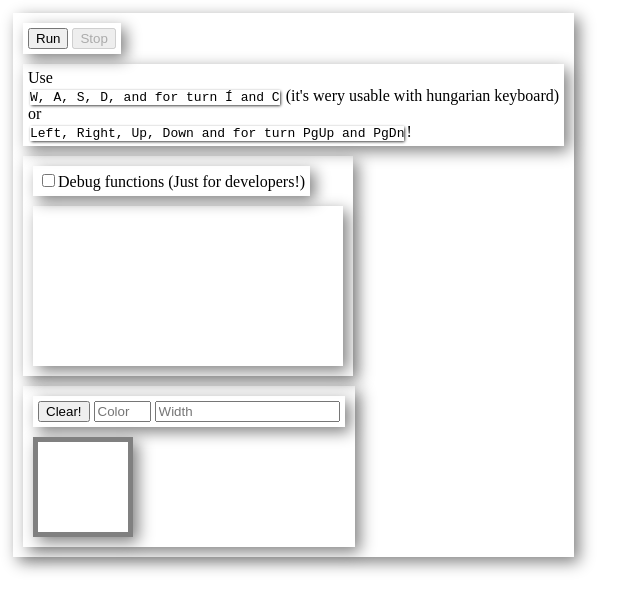
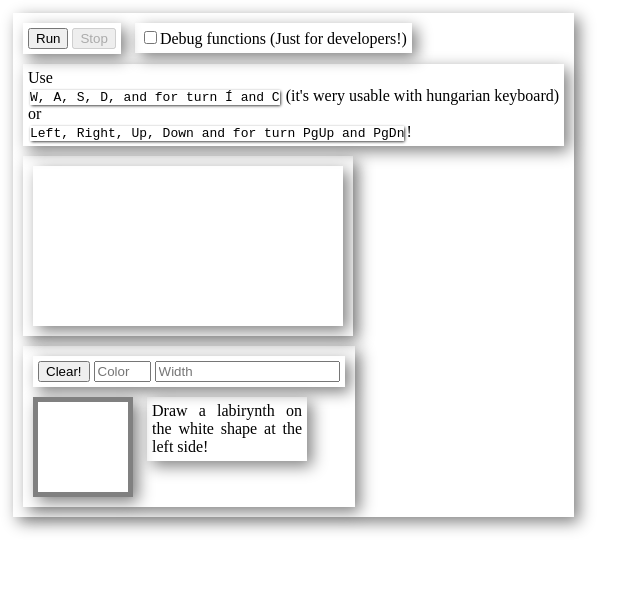
Before and after one commit to lezsakdomi/labirynth2, a plain HTML site: page index.html in a window 1280 px wide. Shown: the whole page, without its empty margins (0-644 px from the left). Drawn offline with nearby package versions, Linux system fonts and the light colour scheme.

Commit message:
Added help message for minimap, but iamdeveloper needed to be upgraded.

```diff
--- a/index.html
+++ b/index.html
@@ -8,6 +8,9 @@
   		<button id=mrunb onClick="mrun=setInterval(function(){reDraw()}, 100); mrunb.disabled=true; mstopb.disabled=false;">Run</button>
 		<button id=mstopb onclick="clearInterval(mrun); mstopb.disabled=true; mrunb.disabled=false;" disabled>Stop</button>
   	</div>
+  	<div class="ui">
+		<input type="checkbox" onchange="this.checked?($('.debug').show(), $('.help').hide()):($('.debug').hide(), $('.help').show());" id="iamdev" /><label for="iamdev">Debug functions (Just for developers!)</label>
+	</div>
   	<br>
   	<div class="help">
   		Use<br>
@@ -17,10 +20,6 @@
   	</div>
   	<br>
 	<div class="front">
-		<div class="ui">
-			<input type="checkbox" onchange="this.checked?$('.debug').show():$('.debug').hide()" id="iamdev" /><label for="iamdev">Debug functions (Just for developers!)</label>
-		</div>
-		<br>
 		<div class="ui canvas">
 			<canvas id=canvas></canvas>
 		</div>
@@ -63,6 +62,9 @@
 			<br>
 			<input type=number placeholder=Height onChange="minimap.height=this.value; init(true);" class="sizeinput">
 		</div>
+		<div class="help justify" style="width: 150px">
+			Draw a labirynth on the white shape at the left side!
+		</div>
 	</div>
   </div>
 </body>
--- a/main.css
+++ b/main.css
@@ -33,3 +33,7 @@ code{
 	box-shadow: 0.5px 0.5px 3px black;
 	margin: 2px;
 }
+
+.justify{
+	text-align: justify;
+}
```
